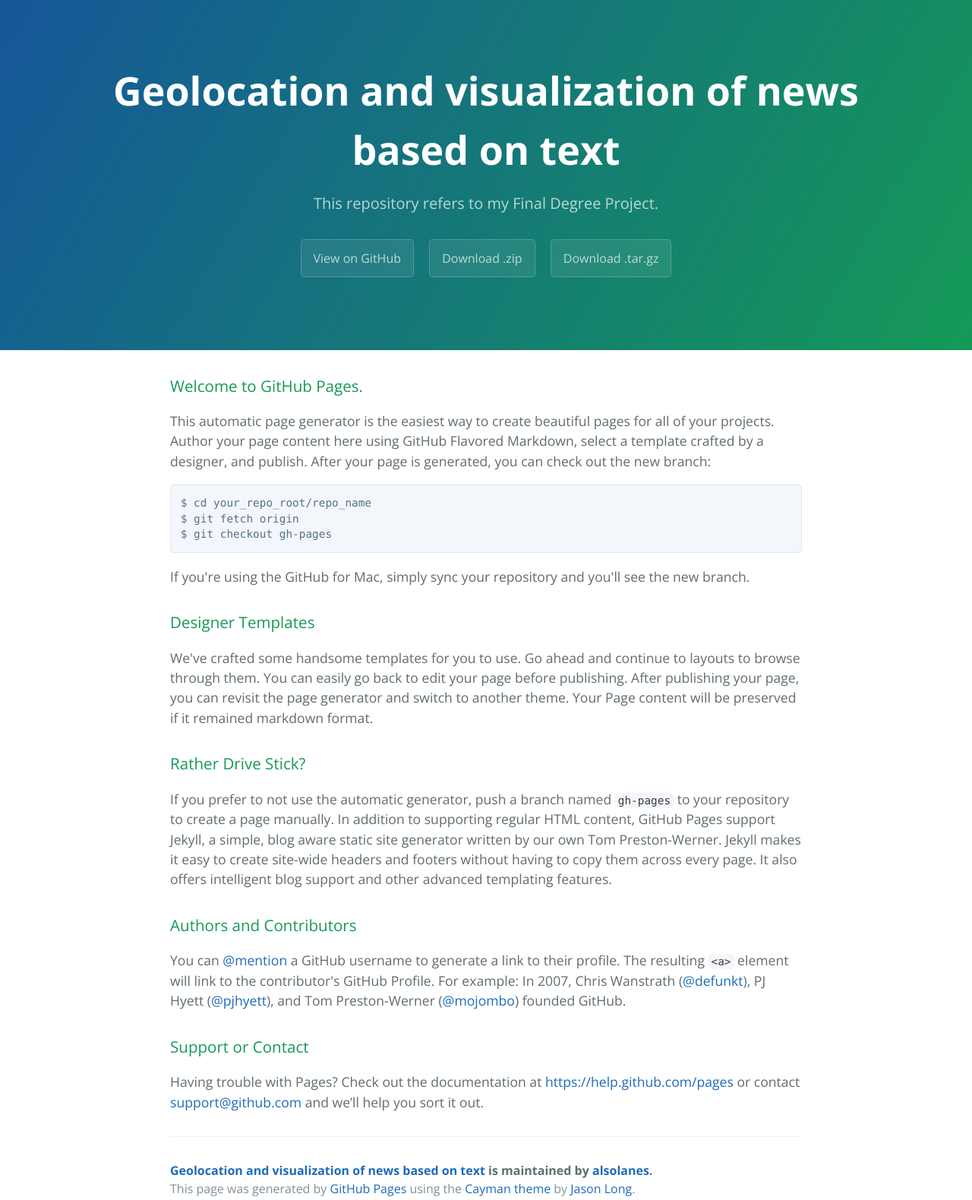
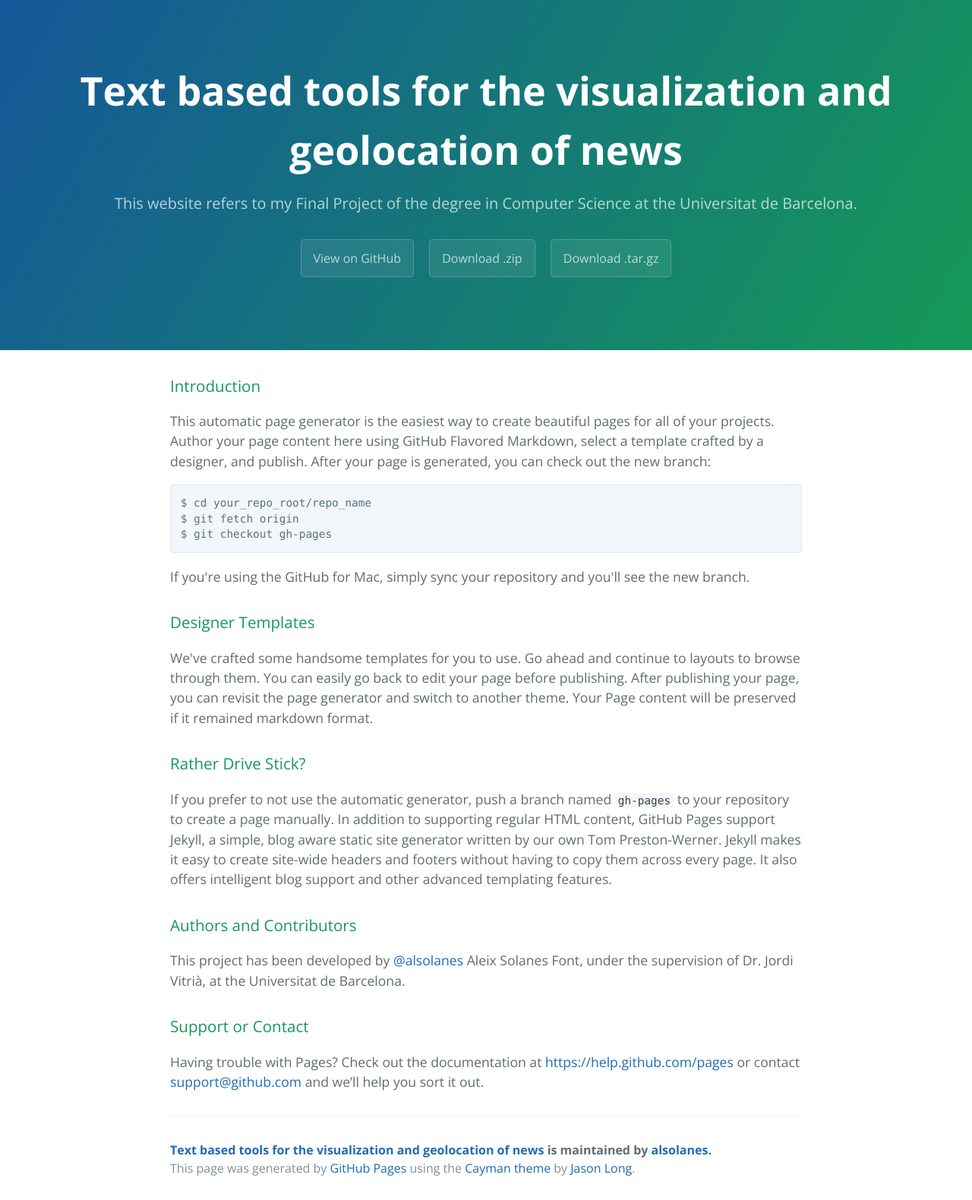
Before and after one commit to alsolanes/TFG, a plain HTML site: page index.html in a window 1280 px wide. Shown: the whole page at 76% size. Drawn offline with nearby package versions, Linux system fonts and the light colour scheme.

```diff
--- a/index.html
+++ b/index.html
@@ -2,7 +2,7 @@
 <html lang="en-us">
   <head>
     <meta charset="UTF-8">
-    <title>Geolocation and visualization of news based on text by alsolanes</title>
+    <title>Text based tools for the visualization and geolocation of news by alsolanes</title>
     <meta name="viewport" content="width=device-width, initial-scale=1">
     <link rel="stylesheet" type="text/css" href="stylesheets/normalize.css" media="screen">
     <link href='http://fonts.googleapis.com/css?family=Open+Sans:400,700' rel='stylesheet' type='text/css'>
@@ -11,8 +11,8 @@
   </head>
   <body>
     <section class="page-header">
-      <h1 class="project-name">Geolocation and visualization of news based on text</h1>
-      <h2 class="project-tagline">This repository refers to my Final Degree Project.</h2>
+      <h1 class="project-name">Text based tools for the visualization and geolocation of news</h1>
+      <h2 class="project-tagline">This website refers to my Final Project of the degree in Computer Science at the Universitat de Barcelona.</h2>
       <a href="https://github.com/alsolanes/TFG" class="btn">View on GitHub</a>
       <a href="https://github.com/alsolanes/TFG/zipball/master" class="btn">Download .zip</a>
       <a href="https://github.com/alsolanes/TFG/tarball/master" class="btn">Download .tar.gz</a>
@@ -20,7 +20,7 @@
 
     <section class="main-content">
       <h3>
-<a id="welcome-to-github-pages" class="anchor" href="#welcome-to-github-pages" aria-hidden="true"><span class="octicon octicon-link"></span></a>Welcome to GitHub Pages.</h3>
+<a id="introduction" class="anchor" href="#introduction" aria-hidden="true"><span class="octicon octicon-link"></span></a>Introduction</h3>
 
 <p>This automatic page generator is the easiest way to create beautiful pages for all of your projects. Author your page content here using GitHub Flavored Markdown, select a template crafted by a designer, and publish. After your page is generated, you can check out the new branch:</p>
 
@@ -44,7 +44,7 @@
 <h3>
 <a id="authors-and-contributors" class="anchor" href="#authors-and-contributors" aria-hidden="true"><span class="octicon octicon-link"></span></a>Authors and Contributors</h3>
 
-<p>You can <a href="https://github.com/blog/821" class="user-mention">@mention</a> a GitHub username to generate a link to their profile. The resulting <code>&lt;a&gt;</code> element will link to the contributor's GitHub Profile. For example: In 2007, Chris Wanstrath (<a href="https://github.com/defunkt" class="user-mention">@defunkt</a>), PJ Hyett (<a href="https://github.com/pjhyett" class="user-mention">@pjhyett</a>), and Tom Preston-Werner (<a href="https://github.com/mojombo" class="user-mention">@mojombo</a>) founded GitHub.</p>
+<p>This project has been developed by <a href="https://github.com/alsolanes" class="user-mention">@alsolanes</a> Aleix Solanes Font, under the supervision of Dr. Jordi Vitrià, at the Universitat de Barcelona.</p>
 
 <h3>
 <a id="support-or-contact" class="anchor" href="#support-or-contact" aria-hidden="true"><span class="octicon octicon-link"></span></a>Support or Contact</h3>
@@ -52,7 +52,7 @@
 <p>Having trouble with Pages? Check out the documentation at <a href="https://help.github.com/pages">https://help.github.com/pages</a> or contact <a href="mailto:support@github.com">support@github.com</a> and we’ll help you sort it out.</p>
 
       <footer class="site-footer">
-        <span class="site-footer-owner"><a href="https://github.com/alsolanes/TFG">Geolocation and visualization of news based on text</a> is maintained by <a href="https://github.com/alsolanes">alsolanes</a>.</span>
+        <span class="site-footer-owner"><a href="https://github.com/alsolanes/TFG">Text based tools for the visualization and geolocation of news</a> is maintained by <a href="https://github.com/alsolanes">alsolanes</a>.</span>
 
         <span class="site-footer-credits">This page was generated by <a href="https://pages.github.com">GitHub Pages</a> using the <a href="https://github.com/jasonlong/cayman-theme">Cayman theme</a> by <a href="https://twitter.com/jasonlong">Jason Long</a>.</span>
       </footer>
```
Also changed, not shown: params.json (+1 -1 lines).
